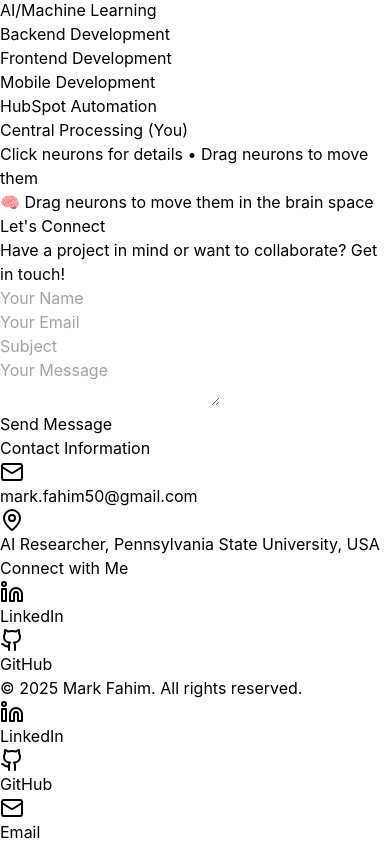
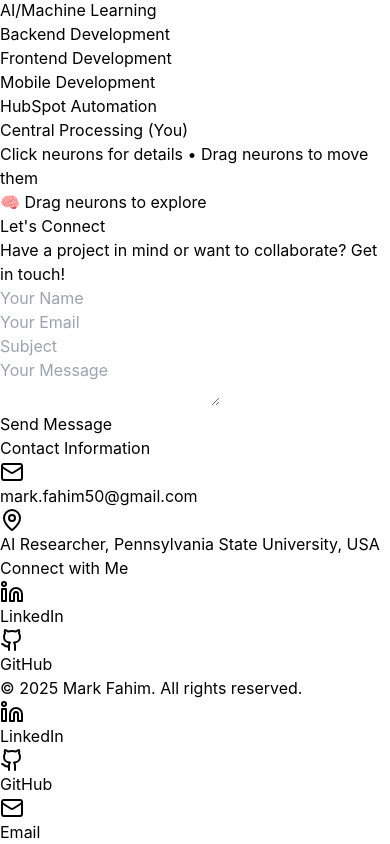
Before and after one commit to MarkGeorge10/my_portfolio, a Next.js app: page / in a window 390 px wide. Shown: the part 920-1764 px from the top of the page. Built offline with nearby package versions, Linux system fonts and the light colour scheme.

Commit message:
Reposition mobile drag instruction to avoid header overlap and improve mobile experience
cgen-582f5f1b45074ea499e55b2b45d7e5b0

```diff
--- a/src/components/NeuralNetworkPortfolio.tsx
+++ b/src/components/NeuralNetworkPortfolio.tsx
@@ -377,10 +377,10 @@ const NeuralNetworkPortfolio: React.FC<NeuralNetworkPortfolioProps> = ({
 
       {/* Mobile drag instruction */}
       {isMobile && (
-        <div className="absolute top-20 left-1/2 transform -translate-x-1/2 text-white text-center">
-          <p className="text-xs opacity-75">
-            🧠 Drag neurons to move them in the brain space
-          </p>
+        <div className="absolute top-32 left-1/2 transform -translate-x-1/2 text-white text-center px-4 z-10">
+          <div className="bg-black bg-opacity-50 rounded-lg px-3 py-2 backdrop-blur-sm">
+            <p className="text-xs opacity-90">🧠 Drag neurons to explore</p>
+          </div>
         </div>
       )}
     </div>
```
